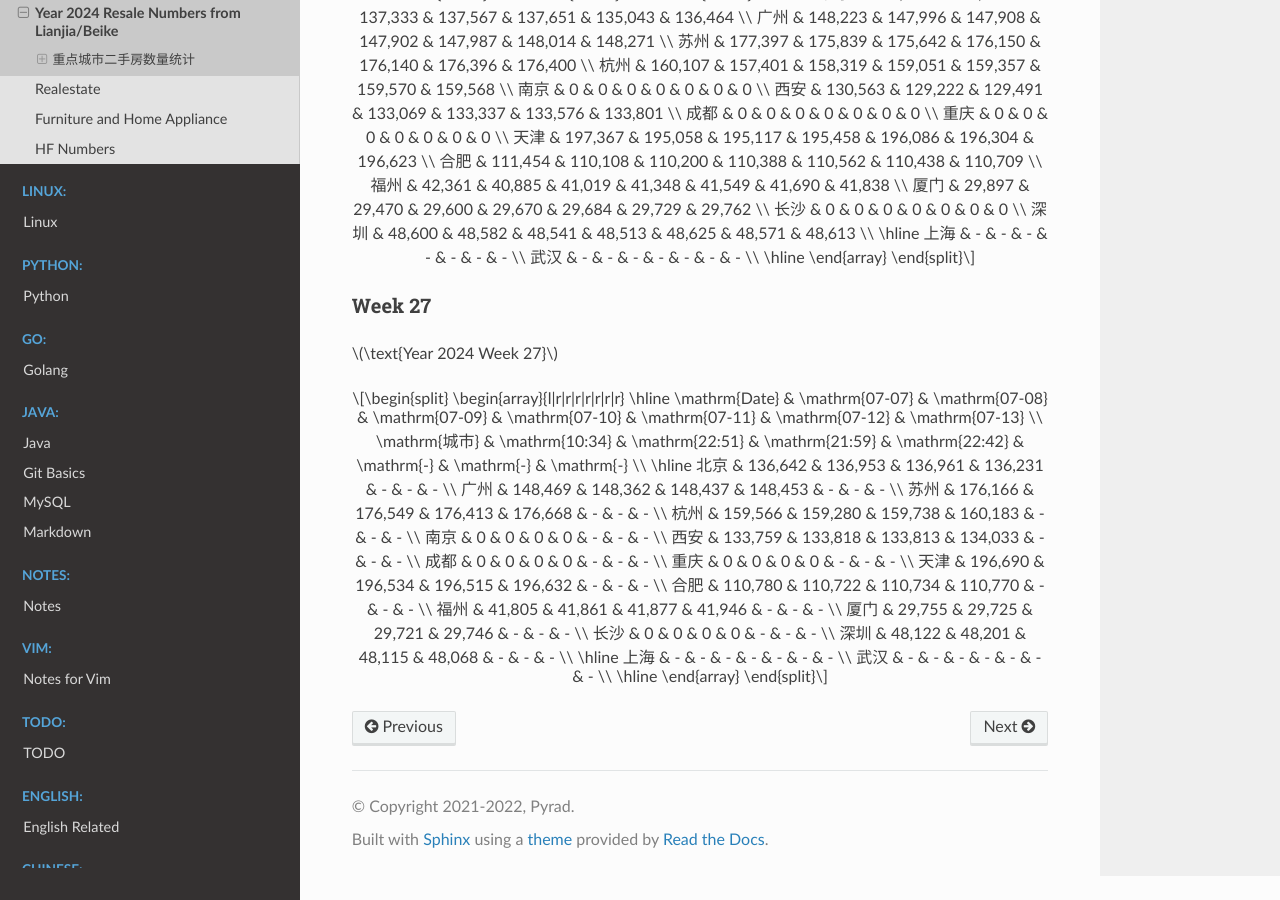
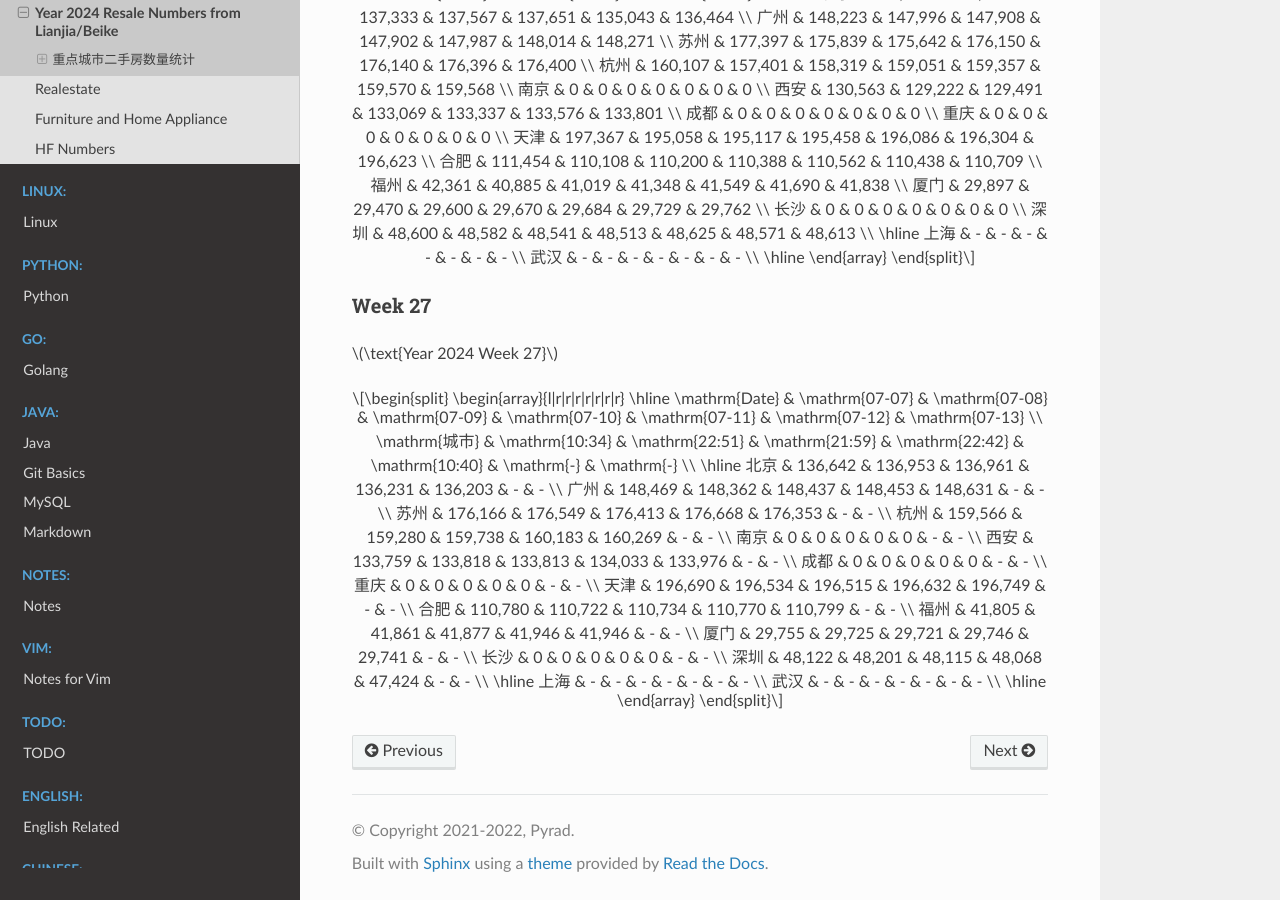
Before and after one commit to Pyrad/pyradnotes, a Sphinx documentation site: the page built from source/RealEstate/resalenumbers2024.md, in a window 1280 px wide and 900 px high, scrolled down 13224 px. Built offline with Sphinx 7.4.7 and the Read the Docs theme 2.0.0, drawn with Linux system fonts in a browser that asks for light colours; pages that are not in the unit, such as notebooks, are missing from menus; a script that is not in the unit is left out.

Commit message:
Realestate Update resale numbers 2024-07-11 10:40

```diff
--- a/source/RealEstate/resalenumbers2024.md
+++ b/source/RealEstate/resalenumbers2024.md
@@ -875,22 +875,22 @@ $$
 \begin{array}{l|r|r|r|r|r|r|r}
 \hline
 \mathrm{Date} & \mathrm{07-07} & \mathrm{07-08} & \mathrm{07-09} & \mathrm{07-10} & \mathrm{07-11} & \mathrm{07-12} & \mathrm{07-13} \\
-\mathrm{城市} & \mathrm{10:34} & \mathrm{22:51} & \mathrm{21:59} & \mathrm{22:42} & \mathrm{-} & \mathrm{-} & \mathrm{-} \\
+\mathrm{城市} & \mathrm{10:34} & \mathrm{22:51} & \mathrm{21:59} & \mathrm{22:42} & \mathrm{10:40} & \mathrm{-} & \mathrm{-} \\
 \hline
-北京 & 136,642 & 136,953 & 136,961 & 136,231 & - & - & - \\
-广州 & 148,469 & 148,362 & 148,437 & 148,453 & - & - & - \\
-苏州 & 176,166 & 176,549 & 176,413 & 176,668 & - & - & - \\
-杭州 & 159,566 & 159,280 & 159,738 & 160,183 & - & - & - \\
-南京 & 0 & 0 & 0 & 0 & - & - & - \\
-西安 & 133,759 & 133,818 & 133,813 & 134,033 & - & - & - \\
-成都 & 0 & 0 & 0 & 0 & - & - & - \\
-重庆 & 0 & 0 & 0 & 0 & - & - & - \\
-天津 & 196,690 & 196,534 & 196,515 & 196,632 & - & - & - \\
-合肥 & 110,780 & 110,722 & 110,734 & 110,770 & - & - & - \\
-福州 & 41,805 & 41,861 & 41,877 & 41,946 & - & - & - \\
-厦门 & 29,755 & 29,725 & 29,721 & 29,746 & - & - & - \\
-长沙 & 0 & 0 & 0 & 0 & - & - & - \\
-深圳 & 48,122 & 48,201 & 48,115 & 48,068 & - & - & - \\
+北京 & 136,642 & 136,953 & 136,961 & 136,231 & 136,203 & - & - \\
+广州 & 148,469 & 148,362 & 148,437 & 148,453 & 148,631 & - & - \\
+苏州 & 176,166 & 176,549 & 176,413 & 176,668 & 176,353 & - & - \\
+杭州 & 159,566 & 159,280 & 159,738 & 160,183 & 160,269 & - & - \\
+南京 & 0 & 0 & 0 & 0 & 0 & - & - \\
+西安 & 133,759 & 133,818 & 133,813 & 134,033 & 133,976 & - & - \\
+成都 & 0 & 0 & 0 & 0 & 0 & - & - \\
+重庆 & 0 & 0 & 0 & 0 & 0 & - & - \\
+天津 & 196,690 & 196,534 & 196,515 & 196,632 & 196,749 & - & - \\
+合肥 & 110,780 & 110,722 & 110,734 & 110,770 & 110,799 & - & - \\
+福州 & 41,805 & 41,861 & 41,877 & 41,946 & 41,946 & - & - \\
+厦门 & 29,755 & 29,725 & 29,721 & 29,746 & 29,741 & - & - \\
+长沙 & 0 & 0 & 0 & 0 & 0 & - & - \\
+深圳 & 48,122 & 48,201 & 48,115 & 48,068 & 47,424 & - & - \\
 \hline
 上海 & - & - & - & - & - & - & - \\
 武汉 & - & - & - & - & - & - & - \\
```
Also changed, not shown: 1 other file.
